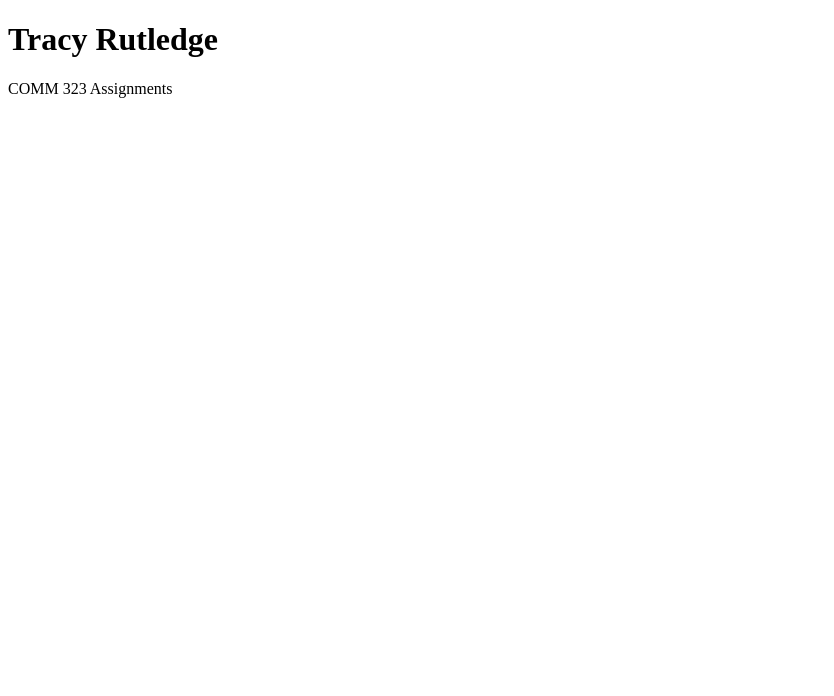
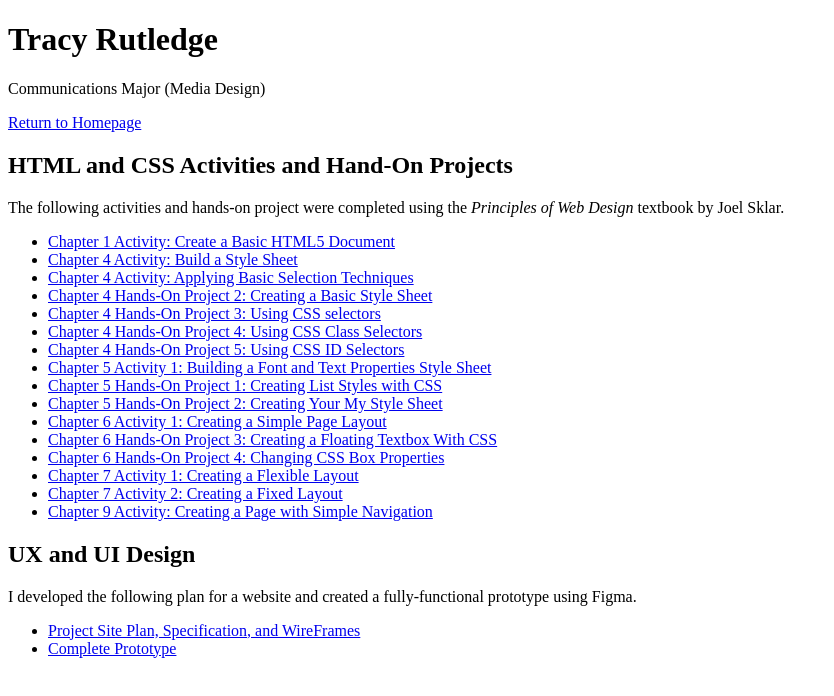
Before and after one commit to trutledge1/trutledge1.github.io, a plain HTML site: page index.html in a window 1280 px wide. Shown: the whole page, without its empty margins (0-834 px from the left). Drawn offline with Linux system fonts and the light colour scheme.

Commit message:
Update index.html

```diff
--- a/index.html
+++ b/index.html
@@ -13,7 +13,44 @@
 <body>
 	<header>
 		<h1>Tracy Rutledge</h1>
-		<p>COMM 323 Assignments</p>
+		<p>Communications Major (Media Design)</p>
+
+		<nav>
+			<p><a href="index.html">Return to Homepage</a></p>
+		</nav>
+
+	</header>
+
+	<main>
+		<h2>HTML and CSS Activities and Hand-On Projects</h2>
+		<p> The following activities and hands-on project were completed using the <i>Principles of Web Design</i> textbook by Joel Sklar.</p>
+			<ul>
+				<li><a href="#">Chapter 1 Activity: Create a Basic HTML5 Document </a></li>
+				<li><a href="#">Chapter 4 Activity: Build a Style Sheet</a></li>
+				<li><a href="#">Chapter 4 Activity: Applying Basic Selection Techniques </a></li>
+				<li><a href="#">Chapter 4 Hands-On Project 2: Creating a Basic Style Sheet </a></li>
+				<li><a href="#">Chapter 4 Hands-On Project 3: Using CSS selectors </a></li>
+				<li><a href="#">Chapter 4 Hands-On Project 4: Using CSS Class Selectors </a></li>
+				<li><a href="#">Chapter 4 Hands-On Project 5: Using CSS ID Selectors </a></li>
+				<li><a href="#">Chapter 5 Activity 1: Building a Font and Text Properties Style Sheet </a></li>
+				<li><a href="#">Chapter 5 Hands-On Project 1: Creating List Styles with CSS </a></li>
+				<li><a href="#">Chapter 5 Hands-On Project 2: Creating Your My Style Sheet </a></li>
+				<li><a href="#">Chapter 6 Activity 1: Creating a Simple Page Layout </a></li>
+				<li><a href="#">Chapter 6 Hands-On Project 3: Creating a Floating Textbox With CSS</a></li>
+				<li><a href="#">Chapter 6 Hands-On Project 4: Changing CSS Box Properties</a></li>
+				<li><a href="#">Chapter 7 Activity 1: Creating a Flexible Layout</li>
+				<li><a href="#">Chapter 7 Activity 2: Creating a Fixed Layout</a></li>
+				<li><a href="#">Chapter 9 Activity: Creating a Page with Simple Navigation</a></li>
+			</ul>
+
+		<h2>UX and UI Design</h2>
+		<p>I developed the following plan for a website and created a fully-functional prototype using Figma.</p>
+			<ul>
+				<li><a href="#">Project Site Plan, Specification, and WireFrames</a></li>
+				<li><a href="#">Complete Prototype</a></li>
+			</ul>
+
+	</main>
 
 </body>
 
```
